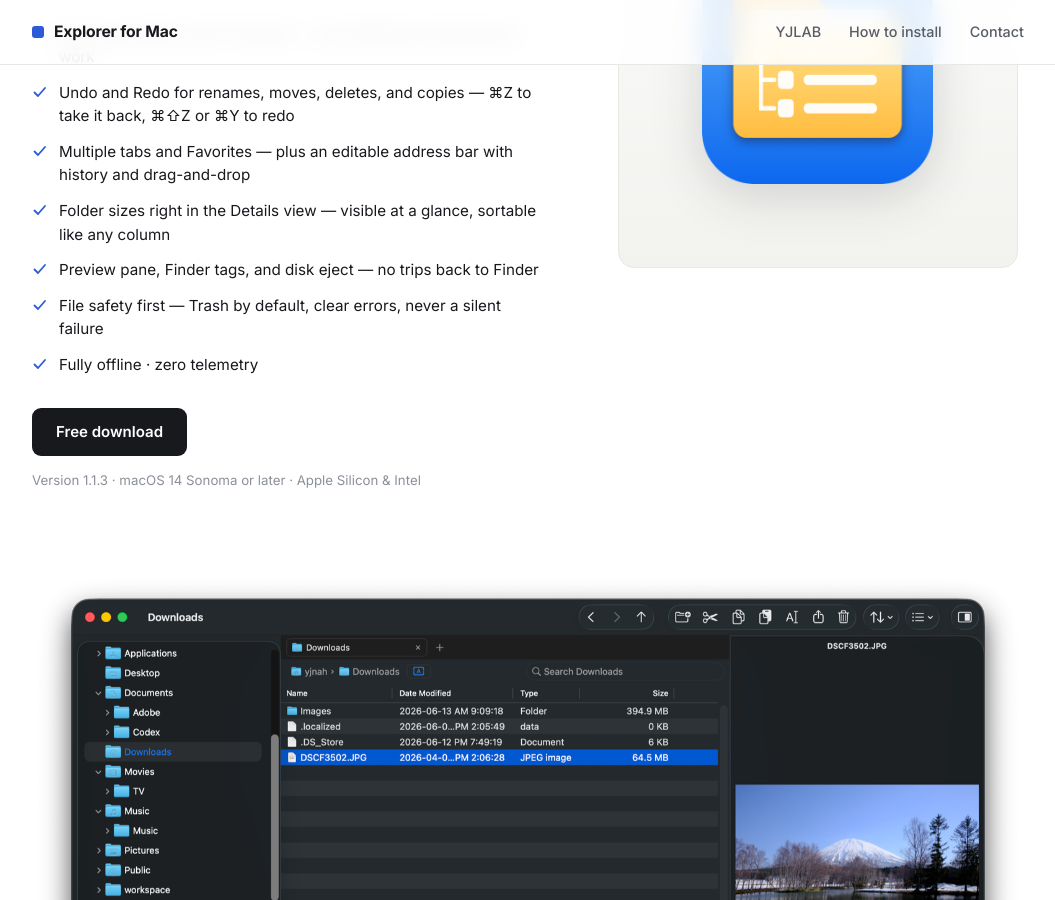
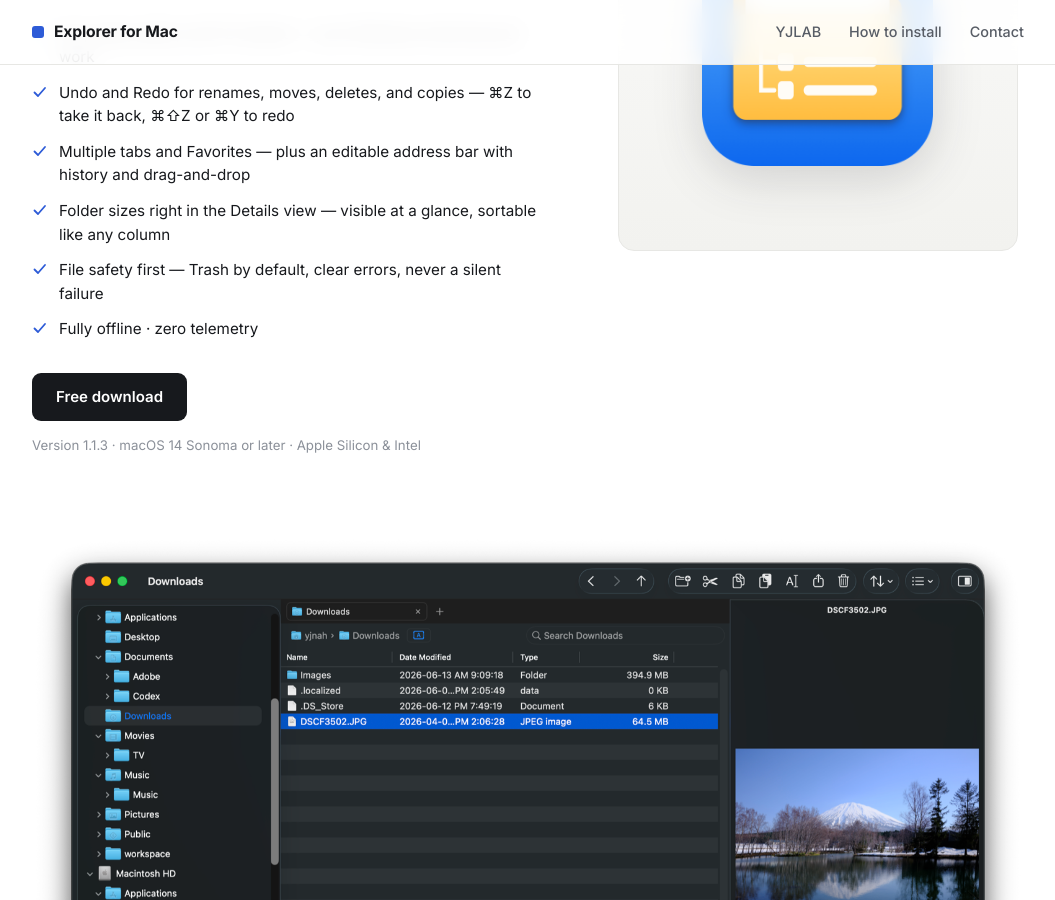
Before and after one commit to youngjaenah/yjlab-home, a Jekyll site: the page explorer/index.html, which Jekyll copies as it is, in a window 1280 px wide and 900 px high, scrolled down 516 px. Shown: the whole window, without its empty margins (112-1167 px from the left). Built offline with Jekyll 4.4.1, drawn with Linux system fonts in a browser that asks for light colours.

Commit message:
Update description

```diff
--- a/explorer/index.html
+++ b/explorer/index.html
@@ -294,7 +294,6 @@
           <li>Undo and Redo for renames, moves, deletes, and copies — ⌘Z to take it back, ⌘⇧Z or ⌘Y to redo</li>
           <li>Multiple tabs and Favorites — plus an editable address bar with history and drag-and-drop</li>
           <li>Folder sizes right in the Details view — visible at a glance, sortable like any column</li>
-          <li>Preview pane, Finder tags, and disk eject — no trips back to Finder</li>
           <li>File safety first — Trash by default, clear errors, never a silent failure</li>
           <li>Fully offline · zero telemetry</li>
         </ul>
```
